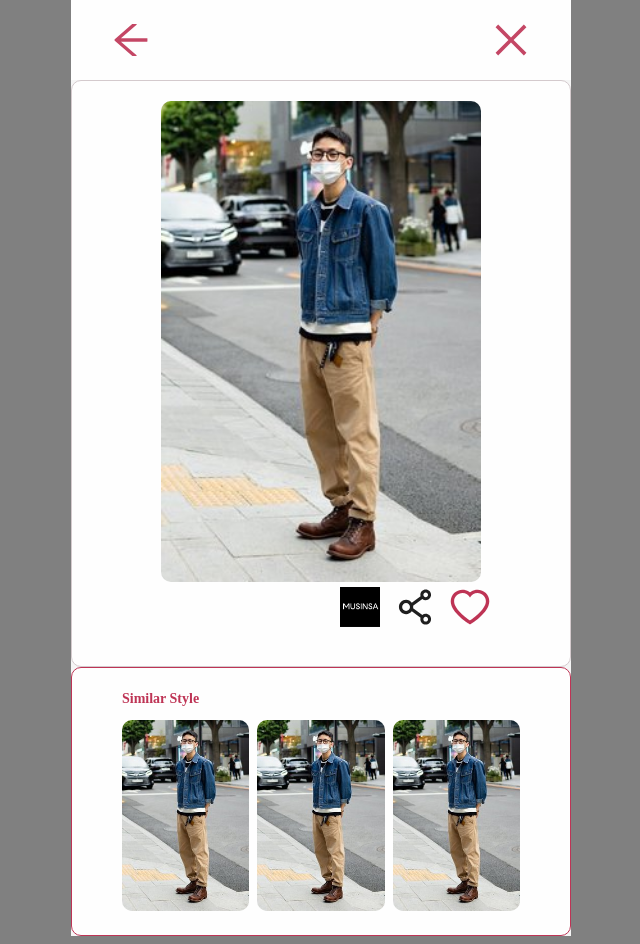
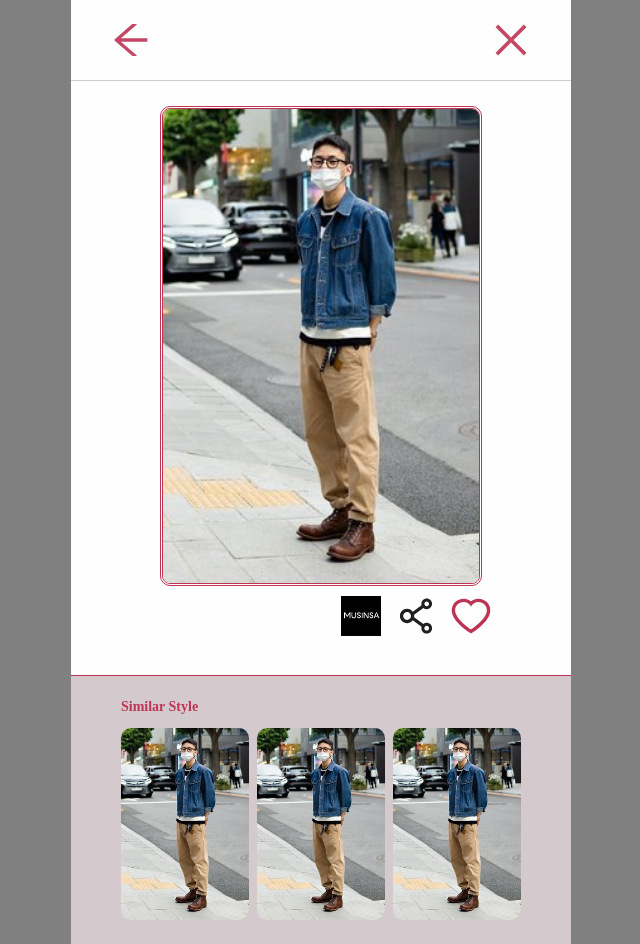
Before and after one commit to Lv2-Recsys-01/styl-frontend, a React (Create React App) app: page /detail in a window 1280 px wide. Shown: the whole page, without its empty margins (319-959 px from the left). Built offline with nearby package versions, Linux system fonts and the light colour scheme.

Commit message:
chore: uniform cursor pointer

```diff
--- a/src/components/MoveBottom/MoveBottom.css
+++ b/src/components/MoveBottom/MoveBottom.css
@@ -22,5 +22,4 @@
 .bottom-arrow {
   color: var(--vivamagenta);
   font-size: 30px;
-  cursor: pointer;
 }
--- a/src/components/ToggleRouter/togglerouter.css
+++ b/src/components/ToggleRouter/togglerouter.css
@@ -15,6 +15,7 @@
     background-color: var(--graylilac);
     color:var(--vivamagenta);
     font-size:16px;
+    cursor: pointer;
   }
   .route-btn-journey {
     background-color: var(--graylilac);
--- a/src/pages/DetailPage/index.css
+++ b/src/pages/DetailPage/index.css
@@ -6,6 +6,7 @@
     padding: 40px;
     line-height: 64px;
     background-color: var(--background);
+    border-bottom: solid 1px var(--graylilac);
   }
 
   .detail .detail-header .back{
@@ -26,8 +27,6 @@
     text-align: center;
     width:100%;
     background-color: var(--background);
-    border: solid 1px var(--graylilac);
-    border-radius: 10px;
     padding: 20px;
   }
 
@@ -35,7 +34,8 @@
   .detail .detail-content .codi{
     border-radius: 10px;
     width:70%;
-    /* border: solid 3px var(--graylilac); */
+    margin: 5px;
+    border: double 3px var(--vivamagenta);
   }
 
   .detail .detail-content .options{
@@ -50,6 +50,7 @@
   .detail .detail-content .musinsa{
     width:40px;
     margin-right:15px;
+    cursor: pointer;
   }
 
   .detail .detail-content .share{
@@ -64,16 +65,14 @@
   }
 
   .detail .detail-footer {
-      background-color: var(--background);
-      border: solid 1px var(--vivamagenta);
-      border-radius: 10px;
+      background-color: var(--graylilac);
+      border-top: solid 1px var(--vivamagenta);
   }
 
   .detail .similar{
     display: flex;
     justify-content: center;
     width:100%;
-    border-radius: 10px;
   }
 
   .detail .detail-footer .description{
@@ -85,5 +84,7 @@
 
   .detail .similar img {
     width: 100%;
+    height:100%;
     border-radius: 10px;
+    cursor: pointer;
   }
```
